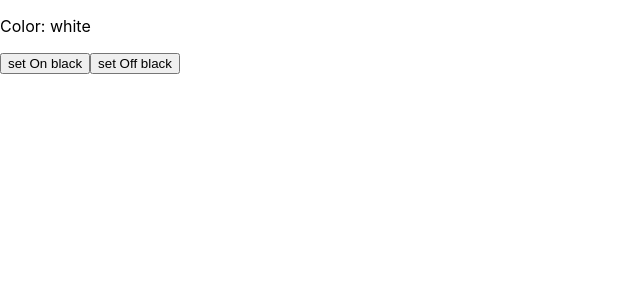
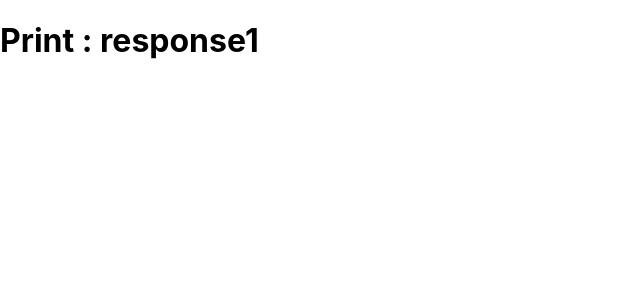
Before and after one commit to Steve246/react-hooks, a React (Create React App) app: page / in a window 1280 px wide. Shown: the top 300 px of the page, without its empty margins (0-640 px from the left). Built offline with nearby package versions, Linux system fonts and the light colour scheme.

Commit message:
[ADD] Component More Effect and Service

```diff
--- a/src/App.js
+++ b/src/App.js
@@ -1,26 +1,29 @@
 import logo from "./logo.svg";
 import "./App.css";
 import { useState } from "react";
+import MoreEffect from "./components/MoreEffect";
 
 const App = () => {
   const [dark, setDark] = useState(false);
 
-  const setOff = () => setDark(false);
-  const setOn = () => setDark(true);
-  return (
-    <div style={{ backgroundColor: dark ? "black" : "white" }}>
-      <p style={{ color: dark ? "white" : "black" }}>
-        {" "}
-        Color: {dark ? "black" : "white"}{" "}
-      </p>
-      {/* <button onClick={() => setDark(!dark)}>
-        set Theme {dark ? "white" : "black"}
-      </button> */}
-      <button onClick={setOn}>set On {dark ? "white" : "black"}</button>
+  // const setOff = () => setDark(false);
+  // const setOn = () => setDark(true);
+  // return (
+  //   <div style={{ backgroundColor: dark ? "black" : "white" }}>
+  //     <p style={{ color: dark ? "white" : "black" }}>
+  //       {" "}
+  //       Color: {dark ? "black" : "white"}{" "}
+  //     </p>
+  //     <button onClick={() => setDark(!dark)}>
+  //       set Theme {dark ? "white" : "black"}
+  //     </button>
+  //     {/* <button onClick={setOn}>set On {dark ? "white" : "black"}</button>
 
-      <button onClick={setOff}>set Off {dark ? "white" : "black"}</button>
-    </div>
-  );
+  //     <button onClick={setOff}>set Off {dark ? "white" : "black"}</button> */}
+  //   </div>
+  // );
+
+  return <MoreEffect />;
 };
 
 export default App;
--- /dev/null
+++ b/src/components/MoreEffect.js
@@ -0,0 +1,18 @@
+import { useEffect, useState } from "react";
+import MoreEffectService from "../service/moreEffectService";
+
+const MoreEffect = () => {
+  const { doPrint } = MoreEffectService();
+  const [result, setResult] = useState();
+  useEffect(() => {
+    setResult(doPrint("1"));
+    console.log("1");
+  }, []);
+  return (
+    <>
+      <h1> Print : {result} </h1>
+    </>
+  );
+};
+
+export default MoreEffect;
--- /dev/null
+++ b/src/service/moreEffectService.js
@@ -0,0 +1,11 @@
+const MoreEffectService = () => {
+  const doPrint = (id) => {
+    return "response" + id;
+  };
+
+  return {
+    doPrint,
+  };
+};
+
+export default MoreEffectService;
```
